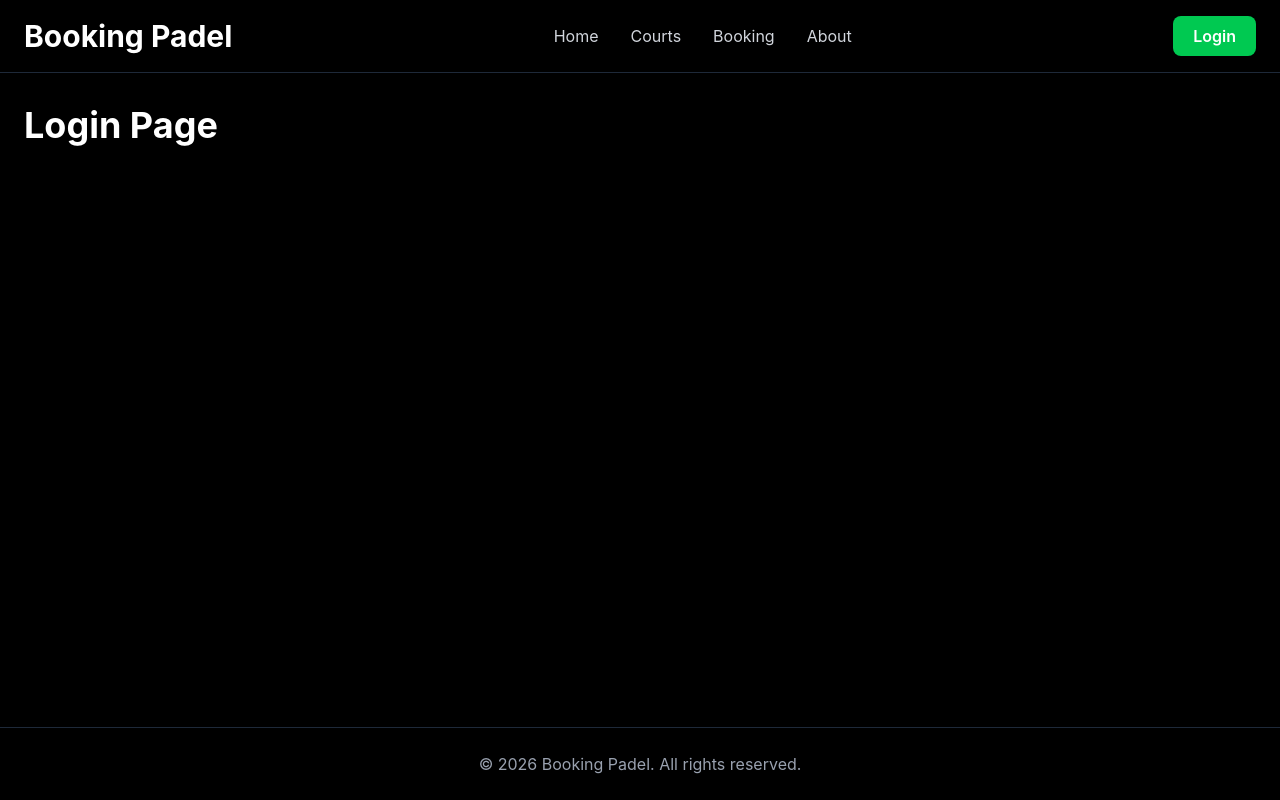
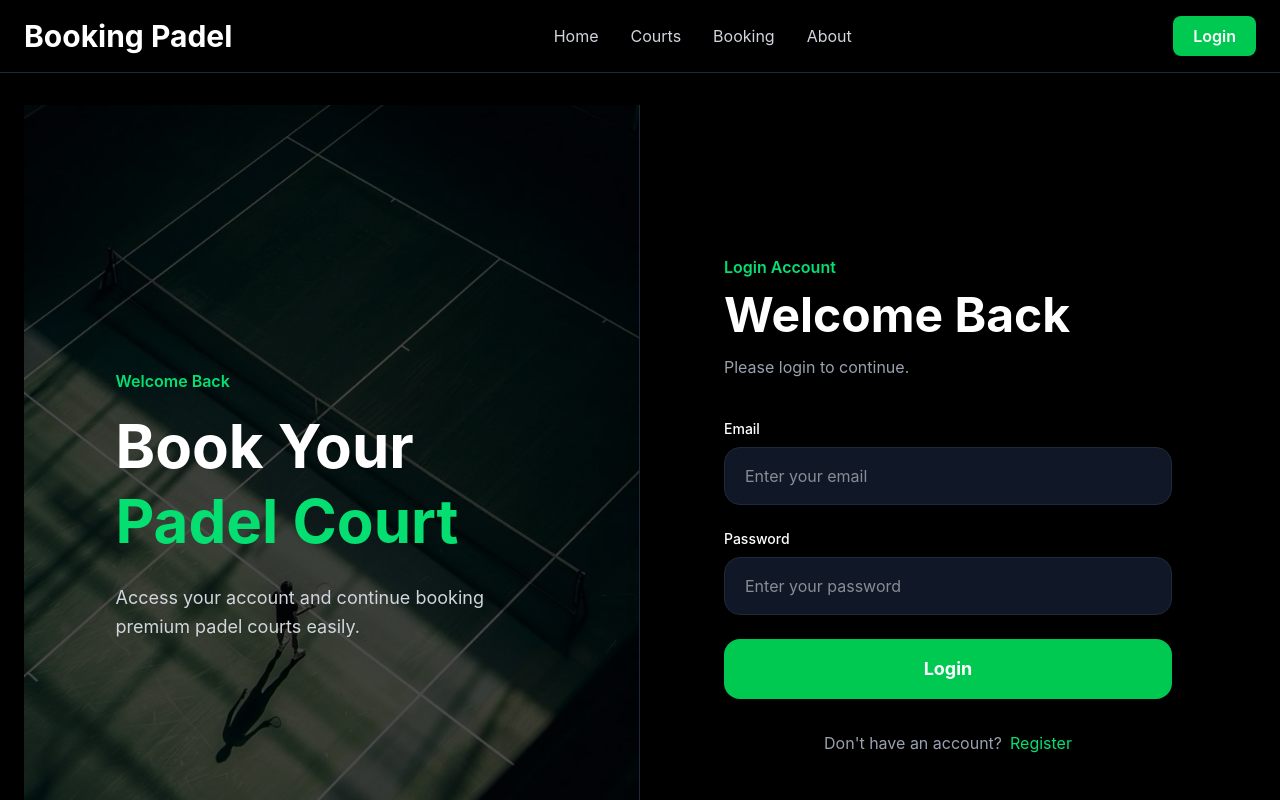
Before and after one commit to KgzzzX/booking-padel-frontend, a React (Vite) app: page /login in a window 1280 px wide. Shown: the top 800 px of the page. Built offline with nearby package versions, Linux system fonts and the light colour scheme.

Commit message:
complete login page UI

```diff
--- a/src/pages/auth/LoginPage.jsx
+++ b/src/pages/auth/LoginPage.jsx
@@ -2,15 +2,262 @@
    Login Page
 ========================= */
 
+// Import Link untuk navigasi
+import { Link } from "react-router-dom";
+
+// Import Hero Image
+import heroImage from "../../assets/images/padel-hero.jpg";
+
 function LoginPage() {
   return (
-    <div>
 
-      <h1 className="text-4xl font-bold">
-        Login Page
-      </h1>
+    /*
+      min-h-screen
+      = tinggi full layar
+    */
+    <section
+      className="
+        min-h-screen
+        grid
+        md:grid-cols-2
+      "
+    >
 
-    </div>
+      {/* =========================
+          LEFT SIDE
+          Branding Section
+      ========================= */}
+      <div
+        className="
+          relative
+          hidden
+          md:flex
+          items-center
+          justify-center
+          overflow-hidden
+          border-r
+          border-gray-800
+        "
+      >
+
+        {/* Background Image */}
+        <img
+          src={heroImage}
+          alt="Padel Court"
+          className="
+            absolute
+            inset-0
+            w-full
+            h-full
+            object-cover
+          "
+        />
+
+        {/* Dark Overlay */}
+        <div
+          className="
+            absolute
+            inset-0
+            bg-black/70
+          "
+        />
+
+        {/* Content */}
+        <div
+          className="
+            relative
+            z-10
+            max-w-lg
+            px-10
+          "
+        >
+
+          {/* Badge */}
+          <p className="text-green-400 font-semibold mb-4">
+            Welcome Back
+          </p>
+
+          {/* Heading */}
+          <h1
+            className="
+              text-6xl
+              font-bold
+              leading-tight
+              mb-6
+            "
+          >
+            Book Your
+            <span className="text-green-400">
+              {" "}Padel Court
+            </span>
+          </h1>
+
+          {/* Description */}
+          <p
+            className="
+              text-gray-300
+              text-lg
+              leading-relaxed
+            "
+          >
+            Access your account and continue
+            booking premium padel courts easily.
+          </p>
+
+        </div>
+
+      </div>
+
+      {/* =========================
+          RIGHT SIDE
+          Login Form
+      ========================= */}
+      <div
+        className="
+          flex
+          items-center
+          justify-center
+          px-6
+          py-12
+        "
+      >
+
+        {/* Form Container */}
+        <div className="w-full max-w-md">
+
+          {/* Title */}
+          <div className="mb-10">
+
+            <p className="text-green-400 font-semibold mb-3">
+              Login Account
+            </p>
+
+            <h2 className="text-5xl font-bold mb-4">
+              Welcome Back
+            </h2>
+
+            <p className="text-gray-400">
+              Please login to continue.
+            </p>
+
+          </div>
+
+          {/* =========================
+              Login Form
+          ========================= */}
+          <form className="space-y-6">
+
+            {/* Email Input */}
+            <div>
+
+              <label
+                className="
+                  block
+                  mb-2
+                  text-sm
+                  font-medium
+                "
+              >
+                Email
+              </label>
+
+              <input
+                type="email"
+                placeholder="Enter your email"
+                className="
+                  w-full
+                  bg-gray-900
+                  border
+                  border-gray-800
+                  rounded-2xl
+                  px-5
+                  py-4
+                  outline-none
+                  focus:border-green-400
+                  transition
+                "
+              />
+
+            </div>
+
+            {/* Password Input */}
+            <div>
+
+              <label
+                className="
+                  block
+                  mb-2
+                  text-sm
+                  font-medium
+                "
+              >
+                Password
+              </label>
+
+              <input
+                type="password"
+                placeholder="Enter your password"
+                className="
+                  w-full
+                  bg-gray-900
+                  border
+                  border-gray-800
+                  rounded-2xl
+                  px-5
+                  py-4
+                  outline-none
+                  focus:border-green-400
+                  transition
+                "
+              />
+
+            </div>
+
+            {/* Login Button */}
+            <button
+              type="submit"
+              className="
+                w-full
+                bg-green-500
+                hover:bg-green-600
+                transition
+                py-4
+                rounded-2xl
+                font-bold
+                text-lg
+              "
+            >
+              Login
+            </button>
+
+          </form>
+
+          {/* Register Redirect */}
+          <p
+            className="
+              text-gray-400
+              mt-8
+              text-center
+            "
+          >
+            Don't have an account?
+            <Link
+              to="/register"
+              className="
+                text-green-400
+                hover:underline
+                ml-2
+              "
+            >
+              Register
+            </Link>
+          </p>
+
+        </div>
+
+      </div>
+
+    </section>
   );
 }
 
```
